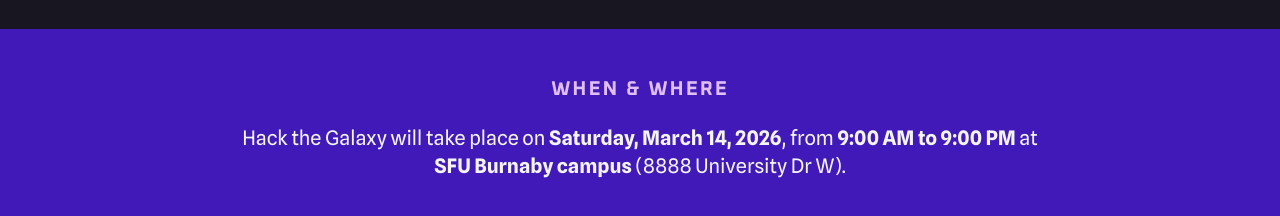
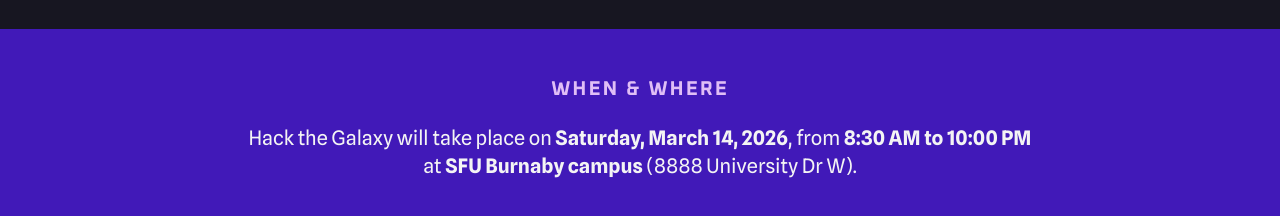
Before and after one commit to WiCS-SFU/hackthegalaxy, a Next.js app: page / in a window 1280 px wide. Shown: the part 1260-1476 px from the top of the page. Built offline with nearby package versions, Linux system fonts and the light colour scheme.

Commit message:
fix: update when and where time

```diff
--- a/src/components/About.tsx
+++ b/src/components/About.tsx
@@ -45,7 +45,7 @@ export default function About() {
             <p className="text-body-lg text-neutral-100 mt-xl leading-snug">
               Hack the Galaxy will take place on{" "}
               <span className="font-bold">Saturday, March 14, 2026</span>, from{" "}
-              <span className="font-bold">9:00 AM to 9:00 PM</span> at{" "}
+              <span className="font-bold">8:30 AM to 10:00 PM</span> at{" "}
               <span className="font-bold">SFU Burnaby campus</span> (8888
               University Dr W).
             </p>
@@ -211,7 +211,7 @@ export default function About() {
                 <p className="text-body-lg text-neutral-100 mt-6 leading-snug">
                   Hack the Galaxy will take place on{" "}
                   <span className="font-bold">Saturday, March 14, 2026</span>,
-                  from <span className="font-bold">9:00 AM to 9:00 PM</span> at{" "}
+                  from <span className="font-bold">8:30 AM to 10:00 PM</span> at{" "}
                   <span className="font-bold">SFU Burnaby campus</span> (8888
                   University Dr W).
                 </p>
```
